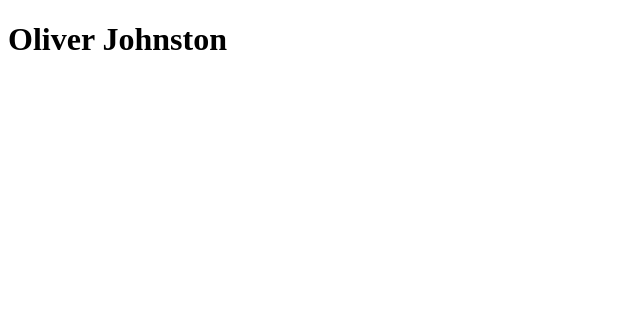
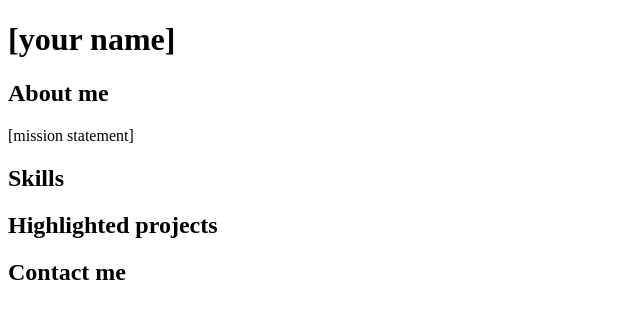
Before and after one commit to OliverJohnston56/OliverJohnston56.github.io, a plain HTML site: page index.html in a window 1280 px wide. Shown: the whole page, without its empty margins (0-640 px from the left). Drawn offline with Linux system fonts and the light colour scheme.

Commit message:
Update index.html

```diff
--- a/index.html
+++ b/index.html
@@ -2,8 +2,13 @@
 <html>
     <head>
         <title>CSCE 190: Oliver Johnston</title>
+        <link rel="stylesheet" href="styles.css">
     </head>
     <body>
-        <h1>Oliver Johnston</h1>
+        <h1>[your name]</h1>
+        <div class="about"><h2>About me</h2><p>[mission statement]</p></div>
+        <div class="skills"><h2>Skills</h2></div>
+        <div class="projects"><h2>Highlighted projects</h2></div>
+        <div class="contact"><h2>Contact me</h2></div>
     </body>
 </html>
```
